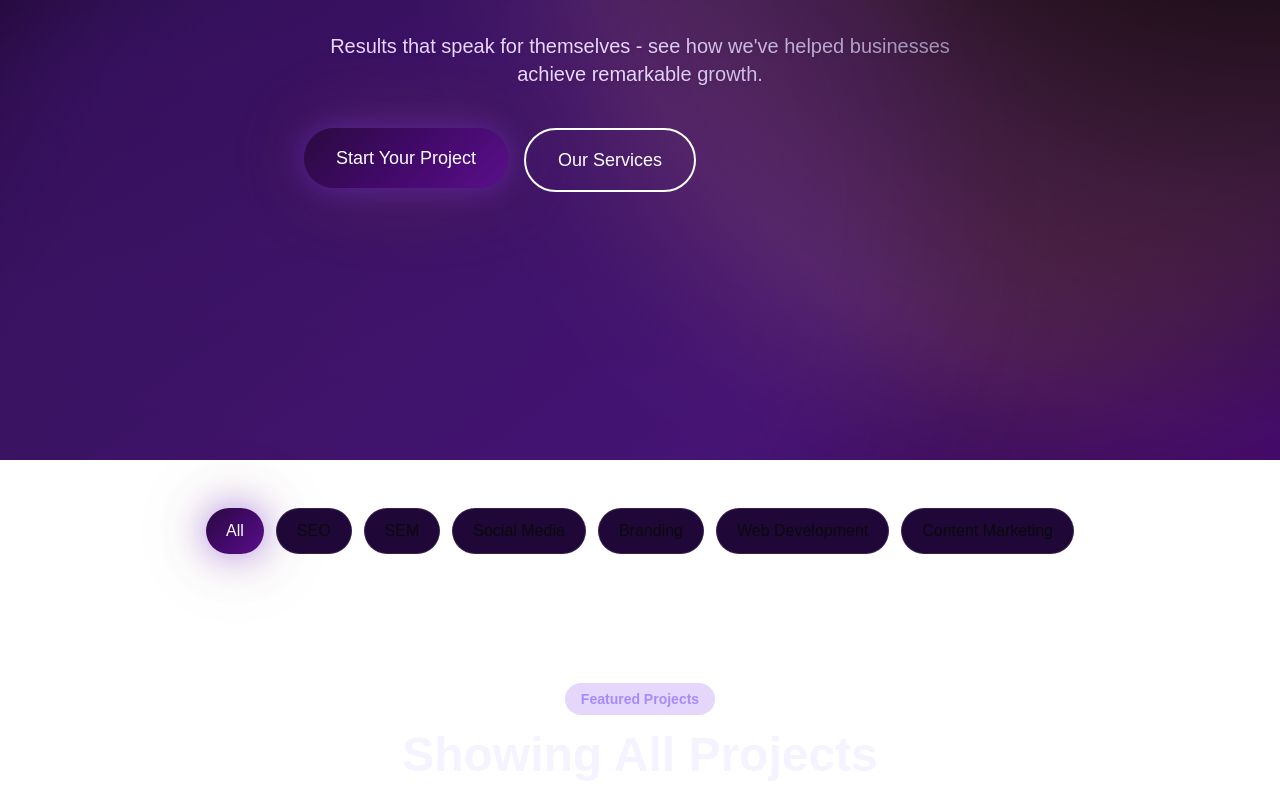
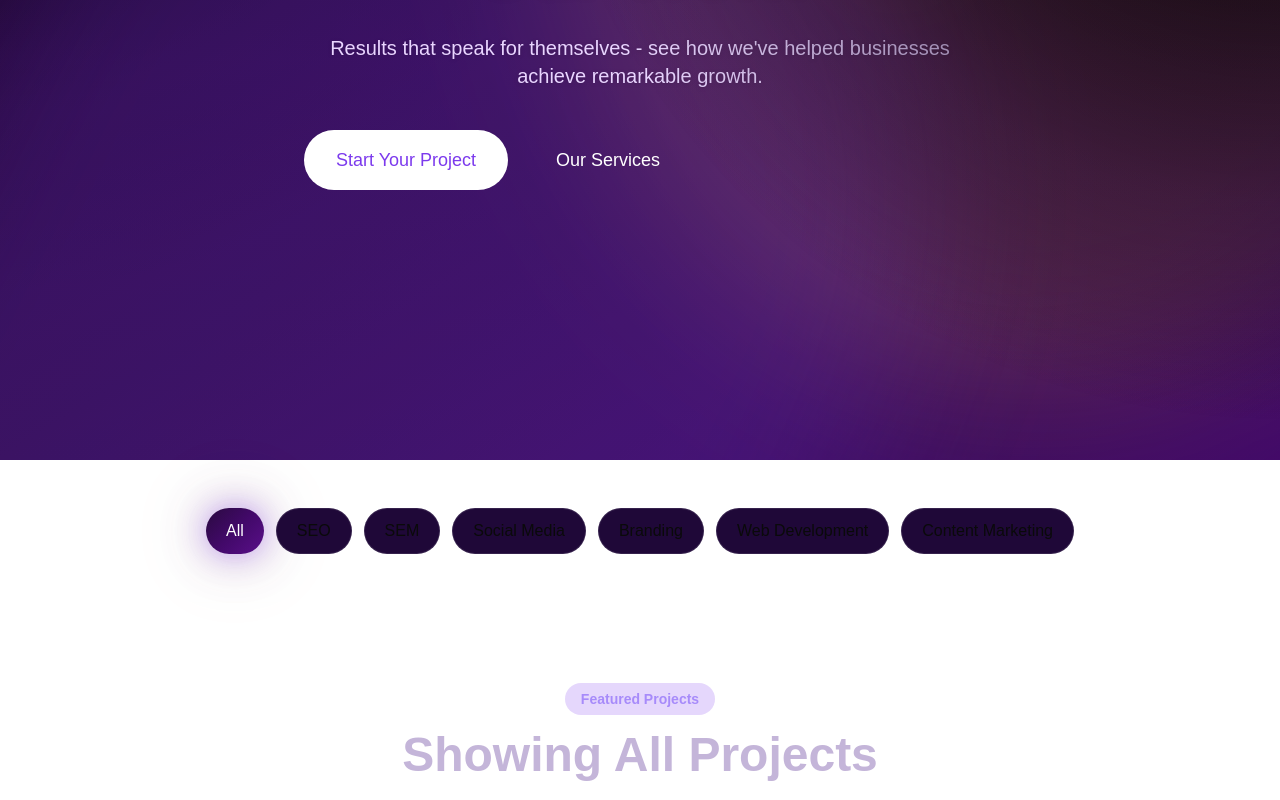
Before and after one commit to harshsksh/deltaclicks, a Next.js app: page /portfolio in a window 1280 px wide. Shown: the part 340-1140 px from the top of the page. Built offline with nearby package versions, Linux system fonts and the light colour scheme.

Commit message:
fix: resolve production CSS purging and add error handling

```diff
--- a/src/app/globals.css
+++ b/src/app/globals.css
@@ -71,7 +71,8 @@
   --color-text-secondary: var(--text-secondary);
   --color-text-muted: var(--text-muted);
   --color-background-card: var(--background-card);
-  --font-sans: var(--font-inter), Arial, sans-serif;
+  /* Font fallback chain - Inter first, then system fonts */
+  --font-sans: var(--font-inter), Arial, Helvetica, sans-serif;
 }
 
 @media (prefers-color-scheme: light) {
--- a/src/app/layout.js
+++ b/src/app/layout.js
@@ -1,5 +1,6 @@
 import { Inter } from 'next/font/google';
 import './globals.css';
+import ErrorBoundary from '@/components/ErrorBoundary';
 import Navbar from '@/components/layout/Navbar';
 import Footer from '@/components/layout/Footer';
 import AOSProvider from '@/components/providers/AOSProvider';
@@ -7,11 +8,14 @@ import OrganizationSchema from '@/components/seo/OrganizationSchema';
 import LocalBusinessSchema from '@/components/seo/LocalBusinessSchema';
 import WebSiteSchema from '@/components/seo/WebSiteSchema';
 
-// Initialize Google Fonts
+// Initialize Google Fonts with fallbacks
+// display: 'swap' ensures text is visible immediately with system font
 const inter = Inter({
   subsets: ['latin'],
   variable: '--font-inter',
   display: 'swap',
+  preload: true,
+  fallback: ['Arial', 'Helvetica', 'sans-serif'],
 });
 
 export const metadata = {
@@ -56,6 +60,7 @@ export default function RootLayout({ children }) {
   return (
     <html lang="en" className={`${inter.variable} scroll-smooth`}>
       <body className="min-h-screen flex flex-col font-sans antialiased">
+        <ErrorBoundary>
           <AOSProvider />
           <Navbar />
           <main className="flex-1">{children}</main>
@@ -64,6 +69,7 @@ export default function RootLayout({ children }) {
           <OrganizationSchema />
           <LocalBusinessSchema />
           <WebSiteSchema />
+        </ErrorBoundary>
       </body>
     </html>
   );
--- /dev/null
+++ b/src/components/ErrorBoundary.jsx
@@ -0,0 +1,71 @@
+'use client';
+
+import { Component } from 'react';
+import Link from 'next/link';
+
+export default class ErrorBoundary extends Component {
+  constructor(props) {
+    super(props);
+    this.state = { hasError: false, error: null };
+  }
+
+  static getDerivedStateFromError(error) {
+    return { hasError: true, error };
+  }
+
+  componentDidCatch(error, errorInfo) {
+    // Log error to console in development
+    console.error('ErrorBoundary caught an error:', error, errorInfo);
+
+    // In production, you could log to an error tracking service
+    // if (process.env.NODE_ENV === 'production') {
+    //   logErrorToService(error, errorInfo);
+    // }
+  }
+
+  handleReset = () => {
+    this.setState({ hasError: false, error: null });
+    window.location.href = '/';
+  };
+
+  render() {
+    if (this.state.hasError) {
+      return (
+        <div className="min-h-screen flex items-center justify-center bg-boundary text-text-primary px-4">
+          <div className="max-w-md text-center">
+            <h1 className="text-4xl font-bold mb-4 text-primary-light">Oops!</h1>
+            <p className="text-text-secondary mb-6">
+              Something went wrong. Don't worry, our team has been notified and we're working on it.
+            </p>
+            <div className="flex flex-col sm:flex-row gap-4 justify-center">
+              <button
+                onClick={this.handleReset}
+                className="bg-primary hover:bg-primary-light text-white px-6 py-3 rounded-full font-medium transition-colors"
+              >
+                Go Home
+              </button>
+              <Link
+                href="/contact"
+                className="border-2 border-primary/50 text-primary hover:bg-primary/10 px-6 py-3 rounded-full font-medium transition-colors"
+              >
+                Contact Support
+              </Link>
+            </div>
+            {process.env.NODE_ENV === 'development' && this.state.error && (
+              <details className="mt-8 text-left bg-focus/50 p-4 rounded-lg">
+                <summary className="cursor-pointer text-text-muted mb-2">
+                  Error Details (Development Only)
+                </summary>
+                <pre className="text-xs text-text-secondary overflow-auto max-h-64">
+                  {this.state.error.toString()}
+                </pre>
+              </details>
+            )}
+          </div>
+        </div>
+      );
+    }
+
+    return this.props.children;
+  }
+}
--- a/src/components/sections/Hero.jsx
+++ b/src/components/sections/Hero.jsx
@@ -2,6 +2,12 @@
 
 import { motion } from 'framer-motion';
 import Button from '@/components/ui/Button';
+
+// Static class maps - Tailwind can detect these strings at build time
+const ALIGNMENT_CLASSES = {
+  center: 'text-center items-center',
+  left: 'text-left items-start',
+};
 
 export default function Hero({
   title,
@@ -11,10 +17,7 @@ export default function Hero({
   background = 'gradient',
   align = 'center',
 }) {
-  const alignmentClasses = {
-    center: 'text-center items-center',
-    left: 'text-left items-start',
-  };
+  const alignmentClass = ALIGNMENT_CLASSES[align] || ALIGNMENT_CLASSES.center;
 
   return (
     <section className="relative min-h-screen flex items-center justify-center overflow-hidden">
@@ -62,7 +65,7 @@ export default function Hero({
       </div>
 
       {/* Content */}
-      <div className={`relative z-10 container mx-auto px-4 sm:px-6 lg:px-8 ${alignmentClasses[align]} flex flex-col`}>
+      <div className={['relative z-10 container mx-auto px-4 sm:px-6 lg:px-8', alignmentClass, 'flex flex-col'].filter(Boolean).join(' ')}>
         <motion.div
           initial={{ opacity: 0 }}
           animate={{ opacity: 1 }}
@@ -98,9 +101,8 @@ export default function Hero({
             {primaryCTA && (
               <Button
                 href={primaryCTA.href}
-                variant="primary"
+                variant="white"
                 size="lg"
-                className="bg-white text-primary hover:bg-white/90"
               >
                 {primaryCTA.text}
               </Button>
@@ -108,9 +110,8 @@ export default function Hero({
             {secondaryCTA && (
               <Button
                 href={secondaryCTA.href}
-                variant="outline"
+                variant="whiteOutline"
                 size="lg"
-                className="border-white text-white hover:bg-white/10"
               >
                 {secondaryCTA.text}
               </Button>
--- a/src/components/ui/Badge.jsx
+++ b/src/components/ui/Badge.jsx
@@ -1,5 +1,5 @@
-export default function Badge({ text, color = 'primary', size = 'md', className = '' }) {
-  const colors = {
+// Static class maps - Tailwind can detect these strings at build time
+const COLOR_CLASSES = {
   primary: 'bg-primary/20 text-primary-light border border-primary/30',
   secondary: 'bg-focus text-foreground-muted border border-white/10',
   accent: 'bg-accent/20 text-accent border border-accent/30',
@@ -8,14 +8,29 @@ export default function Badge({ text, color = 'primary', size = 'md', className
   purple: 'bg-purple-500/20 text-purple-400 border border-purple-500/30',
 };
 
-  const sizes = {
+const SIZE_CLASSES = {
   sm: 'px-2.5 py-0.5 text-xs',
   md: 'px-3 py-1 text-sm',
   lg: 'px-4 py-1.5 text-base',
 };
 
+export default function Badge({ text, color = 'primary', size = 'md', className = '' }) {
+  // Use static class strings that Tailwind can detect
+  const colorClass = COLOR_CLASSES[color] || COLOR_CLASSES.primary;
+  const sizeClass = SIZE_CLASSES[size] || SIZE_CLASSES.md;
+
+  const fullClassName = [
+    'inline-flex',
+    'items-center',
+    'font-medium',
+    'rounded-full',
+    colorClass,
+    sizeClass,
+    className,
+  ].filter(Boolean).join(' ');
+
   return (
-    <span className={`inline-flex items-center font-medium rounded-full ${colors[color]} ${sizes[size]} ${className}`}>
+    <span className={fullClassName}>
       {text}
     </span>
   );
--- a/src/components/ui/Button.jsx
+++ b/src/components/ui/Button.jsx
@@ -2,6 +2,24 @@
 
 import Link from 'next/link';
 import { motion } from 'framer-motion';
+
+// Static class maps - Tailwind can detect these strings at build time
+const VARIANT_CLASSES = {
+  primary: 'bg-gradient-to-br from-primary to-primary-light hover:opacity-90 text-white focus:ring-primary glow',
+  secondary: 'bg-focus hover:bg-focus-light text-foreground focus:ring-focus',
+  outline: 'border-2 border-primary/50 text-primary hover:bg-primary/10 focus:ring-primary',
+  ghost: 'text-primary-light hover:bg-primary/10 focus:ring-primary',
+  white: 'bg-white text-primary hover:bg-white/90',
+  whiteOutline: 'border-white text-white hover:bg-white/10',
+};
+
+const SIZE_CLASSES = {
+  sm: 'px-4 py-2 text-sm',
+  md: 'px-6 py-3 text-base',
+  lg: 'px-8 py-4 text-lg',
+};
+
+const BASE_CLASSES = 'inline-flex items-center justify-center font-medium rounded-full transition-all duration-300 focus:outline-none focus:ring-2 focus:ring-offset-2 focus:ring-offset-background';
 
 export default function Button({
   children,
@@ -14,22 +32,20 @@ export default function Button({
   type = 'button',
   ...props
 }) {
-  const baseStyles = 'inline-flex items-center justify-center font-medium rounded-full transition-all duration-300 focus:outline-none focus:ring-2 focus:ring-offset-2 focus:ring-offset-background';
+  const Component = href ? Link : 'button';
 
-  const variants = {
-    primary: 'gradient-bg hover:opacity-90 text-white focus:ring-primary glow',
-    secondary: 'bg-focus hover:bg-focus-light text-foreground focus:ring-focus',
-    outline: 'border-2 border-primary/50 text-primary hover:bg-primary/10 focus:ring-primary',
-    ghost: 'text-primary-light hover:bg-primary/10 focus:ring-primary',
-  };
+  // Build className using only static strings that Tailwind can detect
+  const variantClass = VARIANT_CLASSES[variant] || VARIANT_CLASSES.primary;
+  const sizeClass = SIZE_CLASSES[size] || SIZE_CLASSES.md;
+  const stateClass = disabled ? 'opacity-50 cursor-not-allowed' : 'cursor-pointer';
 
-  const sizes = {
-    sm: 'px-4 py-2 text-sm',
-    md: 'px-6 py-3 text-base',
-    lg: 'px-8 py-4 text-lg',
-  };
-
-  const Component = href ? Link : 'button';
+  const fullClassName = [
+    BASE_CLASSES,
+    variantClass,
+    sizeClass,
+    stateClass,
+    className,
+  ].filter(Boolean).join(' ');
 
   return (
     <motion.div whileHover={{ scale: disabled ? 1 : 1.02 }} whileTap={{ scale: disabled ? 1 : 0.98 }}>
@@ -38,13 +54,7 @@ export default function Button({
         href={href}
         onClick={onClick}
         disabled={disabled}
-        className={`
-          ${baseStyles}
-          ${variants[variant]}
-          ${sizes[size]}
-          ${disabled ? 'opacity-50 cursor-not-allowed' : 'cursor-pointer'}
-          ${className}
-        `}
+        className={fullClassName}
         {...props}
       >
         {children}
--- a/src/components/ui/SectionHeading.jsx
+++ b/src/components/ui/SectionHeading.jsx
@@ -1,3 +1,25 @@
+// Static class maps - Tailwind can detect these strings at build time
+const ALIGNMENT_CLASSES = {
+  center: 'text-center',
+  left: 'text-left',
+  right: 'text-right',
+};
+
+const LABEL_VARIANTS = {
+  light: 'bg-white/20 text-white',
+  dark: 'bg-primary/20 text-primary-light',
+};
+
+const TEXT_VARIANTS = {
+  light: 'text-text-primary',
+  dark: 'text-text-muted',
+};
+
+const SUBTITLE_VARIANTS = {
+  light: 'text-text-secondary',
+  dark: 'text-text-muted',
+};
+
 export default function SectionHeading({
   label,
   title,
@@ -5,32 +27,23 @@ export default function SectionHeading({
   align = 'center',
   light = false,
 }) {
-  const alignmentClasses = {
-    center: 'text-center',
-    left: 'text-left',
-    right: 'text-right',
-  };
+  const alignmentClass = ALIGNMENT_CLASSES[align] || ALIGNMENT_CLASSES.center;
+  const labelVariant = LABEL_VARIANTS[light ? 'light' : 'dark'];
+  const textVariant = TEXT_VARIANTS[light ? 'light' : 'dark'];
+  const subtitleVariant = SUBTITLE_VARIANTS[light ? 'light' : 'dark'];
 
   return (
-    <div className={`mb-12 ${alignmentClasses[align]}`}>
+    <div className={['mb-12', alignmentClass].filter(Boolean).join(' ')}>
       {label && (
-        <span className={`inline-block px-4 py-1.5 rounded-full text-sm font-semibold mb-4 ${
-          light
-            ? 'bg-white/20 text-white'
-            : 'bg-primary/20 text-primary-light'
-        }`}>
+        <span className={['inline-block px-4 py-1.5 rounded-full text-sm font-semibold mb-4', labelVariant].join(' ')}>
           {label}
         </span>
       )}
-      <h2 className={`text-3xl md:text-4xl lg:text-5xl font-bold mb-4 ${
-        light ? 'text-text-primary' : 'text-text-primary'
-      }`}>
+      <h2 className={['text-3xl md:text-4xl lg:text-5xl font-bold mb-4', textVariant].join(' ')}>
         {title}
       </h2>
       {subtitle && (
-        <p className={`text-lg max-w-2xl mx-auto ${
-          light ? 'text-text-secondary' : 'text-text-muted'
-        }`}>
+        <p className={['text-lg max-w-2xl mx-auto', subtitleVariant].join(' ')}>
           {subtitle}
         </p>
       )}
--- /dev/null
+++ b/tailwind.config.js
@@ -0,0 +1,119 @@
+/** @type {import('tailwindcss').Config} */
+export default {
+  content: [
+    './src/pages/**/*.{js,ts,jsx,tsx,mdx}',
+    './src/components/**/*.{js,ts,jsx,tsx,mdx}',
+    './src/app/**/*.{js,ts,jsx,tsx,mdx}',
+  ],
+  // Safelist classes that are built dynamically to prevent purging in production
+  safelist: [
+    // ===== BUTTON VARIANTS =====
+    'gradient-bg',
+    'hover:opacity-90',
+    'text-white',
+    'focus:ring-primary',
+    'glow',
+    'bg-focus',
+    'hover:bg-focus-light',
+    'text-foreground',
+    'focus:ring-focus',
+    'border-2',
+    'border-primary/50',
+    'text-primary',
+    'hover:bg-primary/10',
+    'text-primary-light',
+    'border-white',
+    'hover:bg-white/10',
+    'bg-white',
+    'hover:bg-white/90',
+
+    // ===== BUTTON SIZES =====
+    'px-4',
+    'py-2',
+    'text-sm',
+    'px-6',
+    'py-3',
+    'text-base',
+    'px-8',
+    'py-4',
+    'text-lg',
+
+    // ===== BUTTON STATES =====
+    'opacity-50',
+    'cursor-not-allowed',
+    'cursor-pointer',
+
+    // ===== BADGE COLORS =====
+    'bg-primary/20',
+    'text-primary-light',
+    'border-primary/30',
+    'bg-focus',
+    'text-foreground-muted',
+    'border-white/10',
+    'bg-accent/20',
+    'text-accent',
+    'border-accent/30',
+    'bg-green-500/20',
+    'text-green-400',
+    'border-green-500/30',
+    'bg-blue-500/20',
+    'text-blue-400',
+    'border-blue-500/30',
+    'bg-purple-500/20',
+    'text-purple-400',
+    'border-purple-500/30',
+
+    // ===== BADGE SIZES =====
+    'px-2.5',
+    'py-0.5',
+    'text-xs',
+    'px-3',
+    'py-1',
+    'text-sm',
+    'px-4',
+    'py-1.5',
+    'text-base',
+
+    // ===== ALIGNMENT CLASSES =====
+    'text-center',
+    'items-center',
+    'text-left',
+    'items-start',
+
+    // ===== BACKGROUND VARIANTS =====
+    'bg-gradient-to-br',
+    'from-boundary-dark',
+    'via-boundary',
+    'to-focus',
+    'from-transparent',
+    'via-focus/20',
+    'bg-accent/15',
+    'bg-primary/20',
+    'bg-accent-light/10',
+  ],
+  theme: {
+    extend: {
+      colors: {
+        background: 'var(--color-background)',
+        foreground: 'var(--color-foreground)',
+        boundary: 'var(--color-boundary)',
+        'boundary-dark': 'var(--color-boundary-dark)',
+        focus: 'var(--color-focus)',
+        'focus-dark': 'var(--color-focus-dark)',
+        'focus-light': 'var(--color-focus-light)',
+        primary: 'var(--color-primary)',
+        'primary-light': 'var(--color-primary-light)',
+        accent: 'var(--color-accent)',
+        'accent-light': 'var(--color-accent-light)',
+        'text-primary': 'var(--color-text-primary)',
+        'text-secondary': 'var(--color-text-secondary)',
+        'text-muted': 'var(--color-text-muted)',
+        'background-card': 'var(--color-background-card)',
+      },
+      fontFamily: {
+        sans: ['var(--font-inter)', 'Arial', 'sans-serif'],
+      },
+    },
+  },
+  plugins: [],
+};
```
Also changed, not shown: src/components/providers/AOSProvider.jsx (+45 -5 lines). Lines whose indentation alone changed are shown as unchanged.
